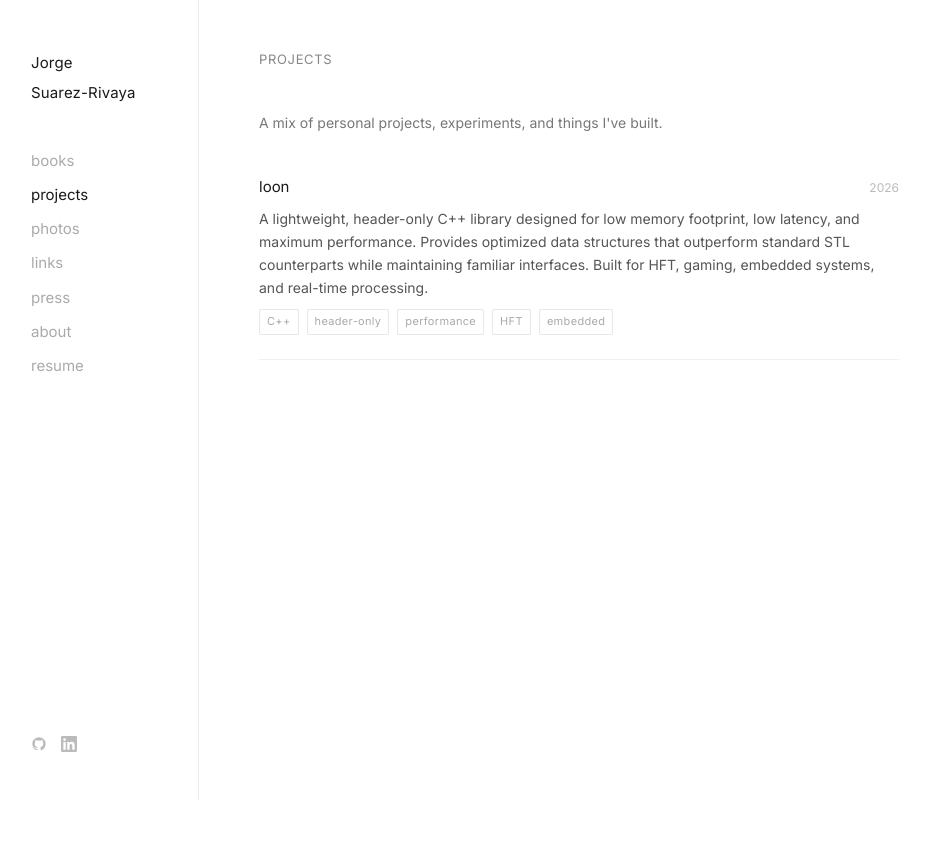
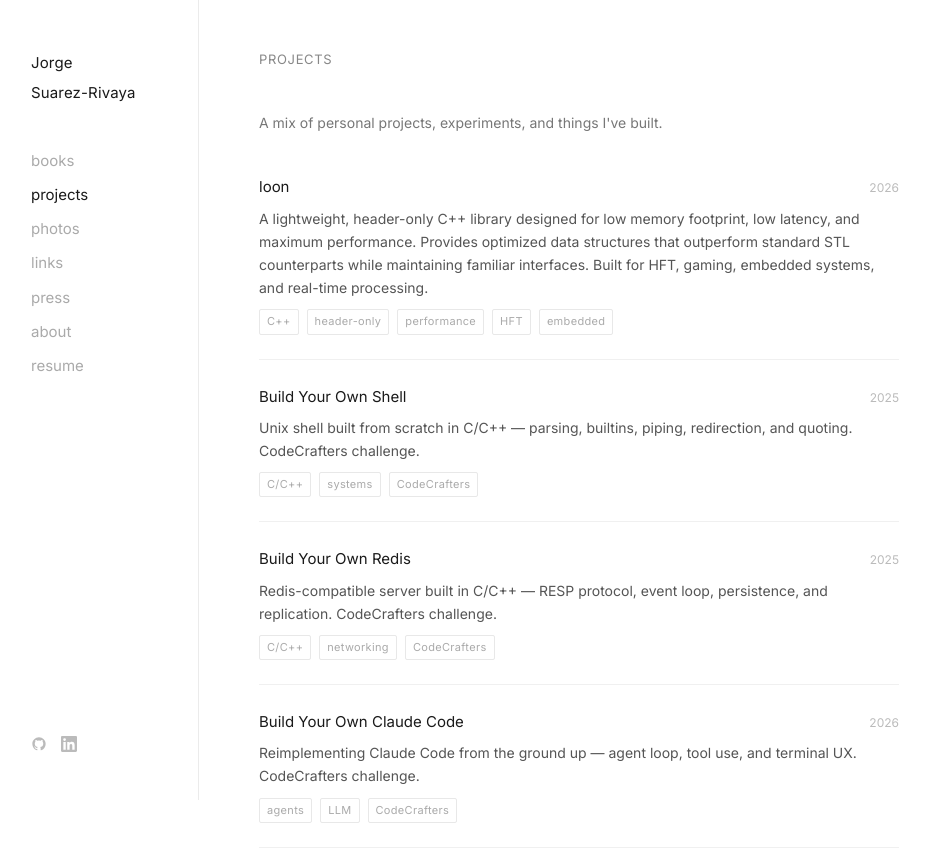
Before and after one commit to jsrivaya/jsrivaya.github.io, a Next.js app: page /projects in a window 1280 px wide. Shown: the top 862 px of the page, without its empty margins (1-931 px from the left). Before the commit the page ends 800 px from the top, so only its background shows below. Built offline with nearby package versions, Linux system fonts and the light colour scheme.

Commit message:
Add CodeCrafters challenges to projects: shell, Redis, Claude Code

```diff
--- a/app/projects/page.tsx
+++ b/app/projects/page.tsx
@@ -12,6 +12,27 @@ const projects: {
     year: "2026",
     url: "https://www.loonlib.dev",
     tags: ["C++", "header-only", "performance", "HFT", "embedded"],
+  },
+  {
+    title: "Build Your Own Shell",
+    description:
+      "Unix shell built from scratch in C/C++ — parsing, builtins, piping, redirection, and quoting. CodeCrafters challenge.",
+    year: "2025",
+    tags: ["C/C++", "systems", "CodeCrafters"],
+  },
+  {
+    title: "Build Your Own Redis",
+    description:
+      "Redis-compatible server built in C/C++ — RESP protocol, event loop, persistence, and replication. CodeCrafters challenge.",
+    year: "2025",
+    tags: ["C/C++", "networking", "CodeCrafters"],
+  },
+  {
+    title: "Build Your Own Claude Code",
+    description:
+      "Reimplementing Claude Code from the ground up — agent loop, tool use, and terminal UX. CodeCrafters challenge.",
+    year: "2026",
+    tags: ["agents", "LLM", "CodeCrafters"],
   },
 ];
 
```
